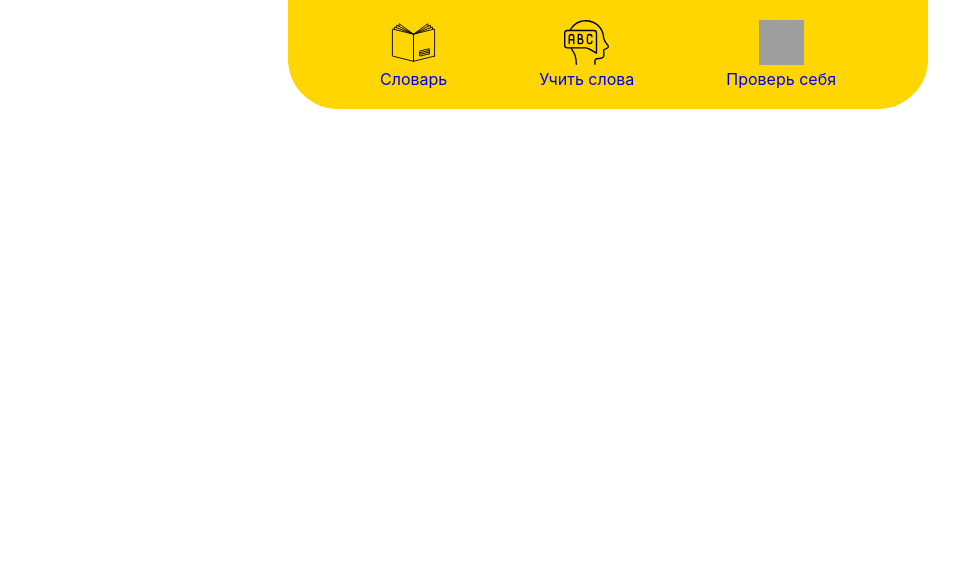
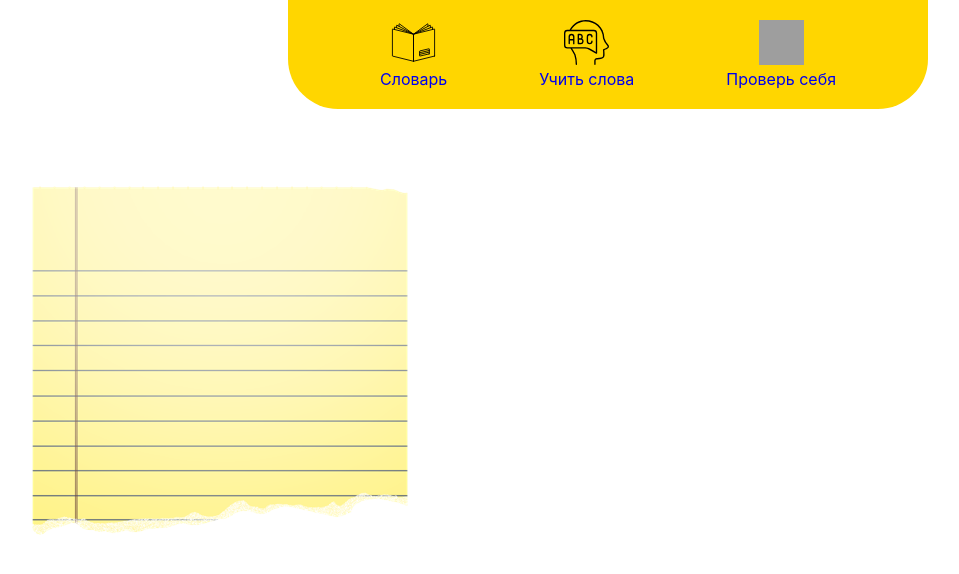
Before and after one commit to AlenaNemtsova/flashcards, a React (Create React App) app: page / in a window 1280 px wide. Shown: the top 574 px of the page, without its empty margins (32-991 px from the left). Built offline with nearby package versions, Linux system fonts and the light colour scheme; grey boxes are pictures that could not be loaded.

Commit message:
add card component

```diff
--- a/src/App.css
+++ b/src/App.css
@@ -1,11 +1,9 @@
 .App {
   text-align: center;
+  width: 100vw;
 }
 
-.App-logo {
-  height: 40vmin;
-  pointer-events: none;
-}
+
 
 @media (prefers-reduced-motion: no-preference) {
   .App-logo {
@@ -13,20 +11,9 @@
   }
 }
 
-.App-header {
 
-  min-height: 100vh;
-  display: flex;
-  flex-direction: column;
-  align-items: center;
-  justify-content: center;
-  font-size: calc(10px + 2vmin);
-  color: white;
-}
 
-.App-link {
-  color: #61dafb;
-}
+
 
 @keyframes App-logo-spin {
   from {
--- a/src/App.js
+++ b/src/App.js
@@ -1,11 +1,18 @@
 import './App.css';
-import Header from './components/Header'
+import Header from './components/Header';
+import Card from './components/Card';
+import WordsList from './components/WordsList';
+
 
 
 function App() {
   return (
     <div className="App">
       <Header></Header>
+
+      <Card></Card>
+      <WordsList></WordsList>
+
       <footer>
 
       </footer>
--- /dev/null
+++ b/src/components/Card.jsx
@@ -0,0 +1,17 @@
+import React from 'react';
+import './Card.scss';
+
+function Card() {
+    return (
+        <div className='card'>
+        <h4 className='card__title'>{}</h4>
+            <p className='card__source'>{}</p>
+            <p className='card__translation'>{}</p>
+            <p className='card__transcription'>{}</p>
+
+
+        </div>
+    )
+}
+
+export default Card
--- /dev/null
+++ b/src/components/Card.scss
@@ -0,0 +1,6 @@
+.card {
+    width: 100%;
+    height: 500px;
+    background-image: url(../assets/images/paper.png);
+    background-repeat: no-repeat;
+}
--- a/src/components/Header.scss
+++ b/src/components/Header.scss
@@ -16,8 +16,12 @@ a {
     text-decoration: none;
 }
 
-.dictionary:hover img {
-    width: 50px;
-    height: 50px;
+.dictionary {
+    &:hover {
+        img {
+        width: 50px;
+        height: 50px;
+    }
 
 }
+}
--- a/src/components/WordsList.jsx
+++ b/src/components/WordsList.jsx
@@ -0,0 +1,11 @@
+import React from 'react'
+
+function WordsList() {
+    return (
+        <div>
+
+        </div>
+    )
+}
+
+export default WordsList
```
Also changed, not shown: src/components/CardSource.jsx (deleted), src/components/CardSource.scss (deleted), src/components/CardTranslation.jsx (deleted), src/components/CardTranslation.scss (deleted).
